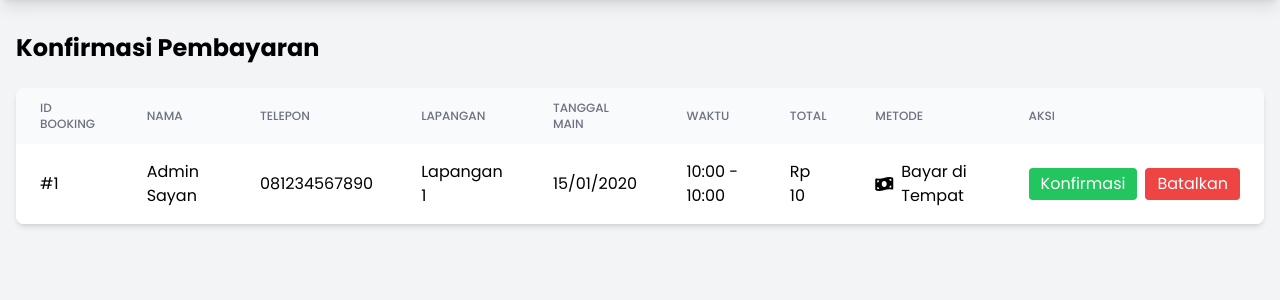
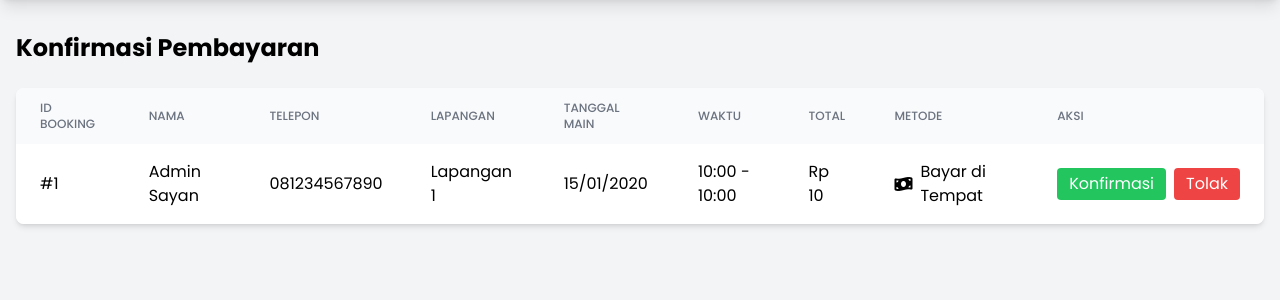
Before and after one commit to Alzierputra/blackboxai-1745254487061, a PHP site: page /admin/konfirmasi.php in a window 1280 px wide. Shown: the part 64-364 px from the top of the page. Run offline with PHP 8.4, Linux system fonts and the light colour scheme; a user stored in the database is signed in; data comes from the database, SQL or seed files in the repository; tables that the repository leaves empty hold one stand-in row (values such as "Sample post"); some libraries are stand-ins or nearby versions.

Commit message:
Add futsal-sayan/admin/konfirmasi.php 1745676087364

```diff
--- a/futsal-sayan/admin/konfirmasi.php
+++ b/futsal-sayan/admin/konfirmasi.php
@@ -16,12 +16,12 @@ if (isset($_POST['konfirmasi'])) {
     $success = "Pembayaran berhasil dikonfirmasi!";
 }
 
-// Proses pembatalan booking
-if (isset($_POST['batalkan'])) {
+// Proses tolak pembayaran
+if (isset($_POST['tolak'])) {
     $booking_id = mysqli_real_escape_string($conn, $_POST['booking_id']);
     $query = "UPDATE booking SET status_pembayaran = 'dibatalkan' WHERE id = '$booking_id'";
     mysqli_query($conn, $query);
-    $success = "Booking berhasil dibatalkan!";
+    $success = "Pembayaran berhasil ditolak!";
 }
 
 // Mengambil data booking yang pending
@@ -133,10 +133,10 @@ $result = mysqli_query($conn, $query);
                                         <form method="POST" class="inline">
                                             <input type="hidden" name="booking_id" value="<?php echo $booking['id']; ?>">
                                             <button type="submit"
-                                                    name="batalkan"
+                                                    name="tolak"
                                                     class="bg-red-500 text-white px-3 py-1 rounded hover:bg-red-600"
-                                                    onclick="return confirm('Apakah Anda yakin ingin membatalkan booking ini?')">
-                                                Batalkan
+                                                    onclick="return confirm('Apakah Anda yakin ingin menolak pembayaran ini?')">
+                                                Tolak
                                             </button>
                                         </form>
                                     </div>
```
